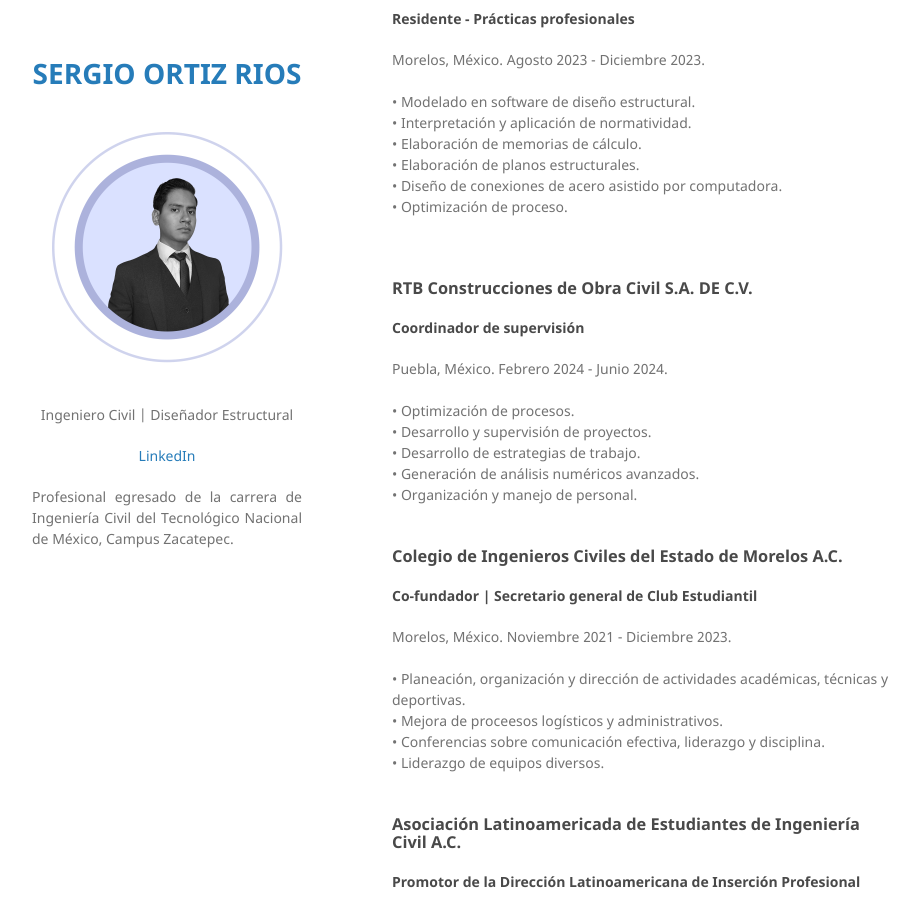
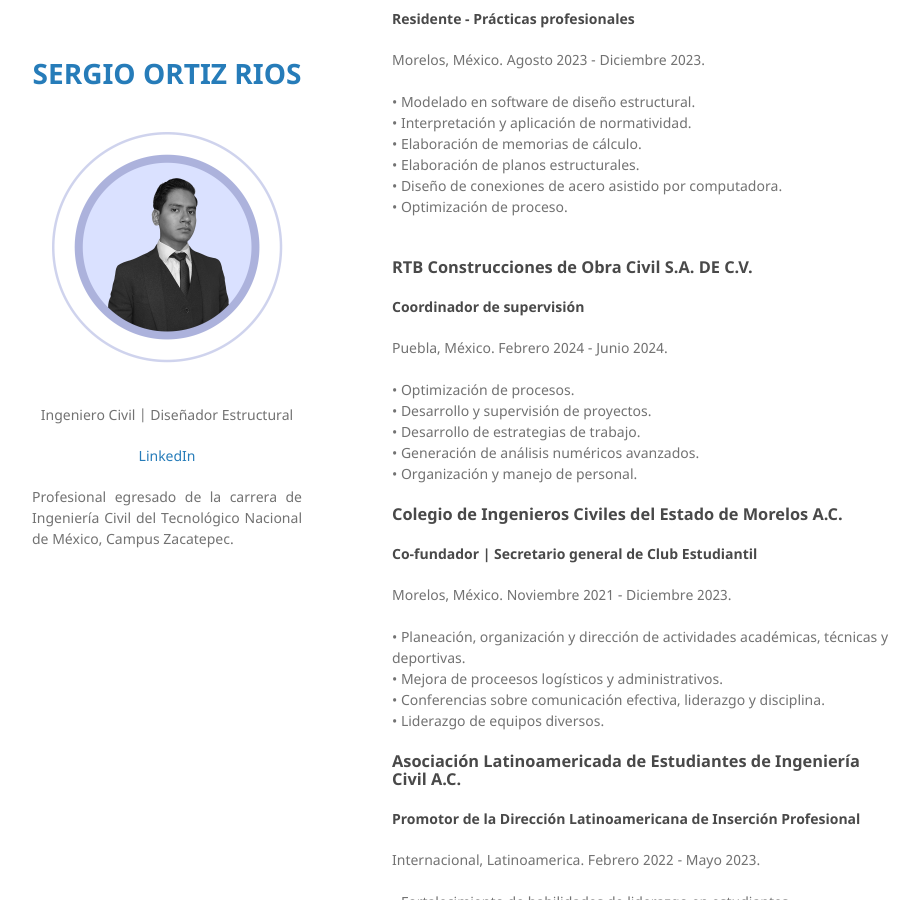
Before and after one commit to sergioortizr-mx/sergioortizr-mx, a Jekyll site: the page built from index.md, in a window 1280 px wide and 900 px high, scrolled down 869 px. Shown: the whole window, without its empty margins (178-1097 px from the left). Built offline with Jekyll 4.4.1, drawn with Linux system fonts in a browser that asks for light colours; our own code applies the rules of GitHub Pages for plain Markdown files.

Commit message:
Update index.md

```diff
--- a/index.md
+++ b/index.md
@@ -52,7 +52,6 @@ Para mí, el aprendizaje es un proceso incesante; por ello, dedico tiempo cada d
                 <div>• Optimización de proceso.</div>
             </div>
         </div><br>
-<br>
 
 <div class="container">
         <div class="section">
@@ -67,7 +66,6 @@ Para mí, el aprendizaje es un proceso incesante; por ello, dedico tiempo cada d
                 <div>• Organización y manejo de personal.</div>
             </div>
         </div><br>
-<br>
 <div class="container">
         <div class="section">
             <h3>Colegio de Ingenieros Civiles del Estado de Morelos A.C.</h3>
@@ -80,7 +78,7 @@ Para mí, el aprendizaje es un proceso incesante; por ello, dedico tiempo cada d
                 <div>• Liderazgo de equipos diversos.</div>
             </div>
         </div><br>
-<br>
+
 <div class="container">
         <div class="section">
             <h3>Asociación Latinoamericada de Estudiantes de Ingeniería Civil A.C.</h3>
@@ -93,7 +91,7 @@ Para mí, el aprendizaje es un proceso incesante; por ello, dedico tiempo cada d
                 <div>• Liderazgo de equipos diversos.</div>
             </div>
         </div><br>
-<br>
+
 <div class="container">
         <div class="section">
             <h3>Asociación Nacional de Estudiantes de Ingeniería Civil A.C.</h3>
@@ -142,7 +140,7 @@ Para mí, el aprendizaje es un proceso incesante; por ello, dedico tiempo cada d
                 <div>• Español. (Nativo).</div>
                 <div>• Inglés. (B2)</div>
             </div>
-        </div><br>
+        </div>
 
 ---
 
```
